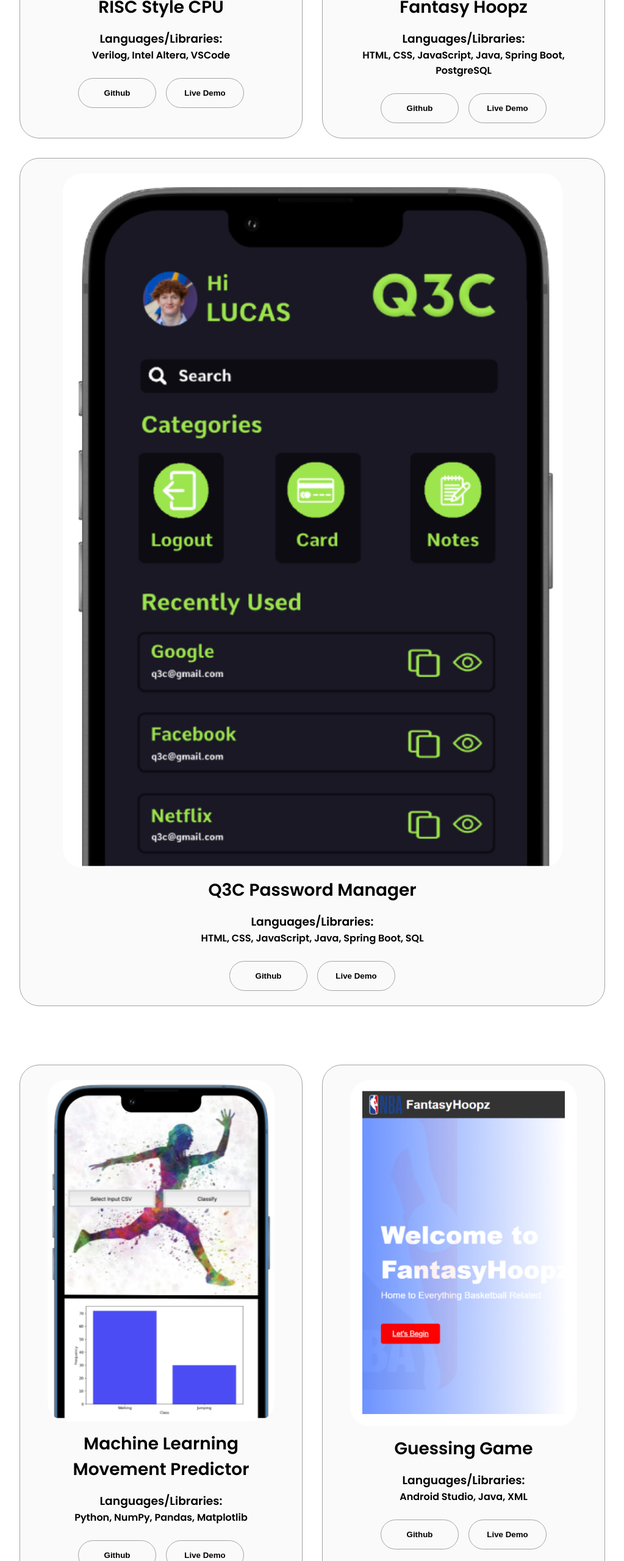
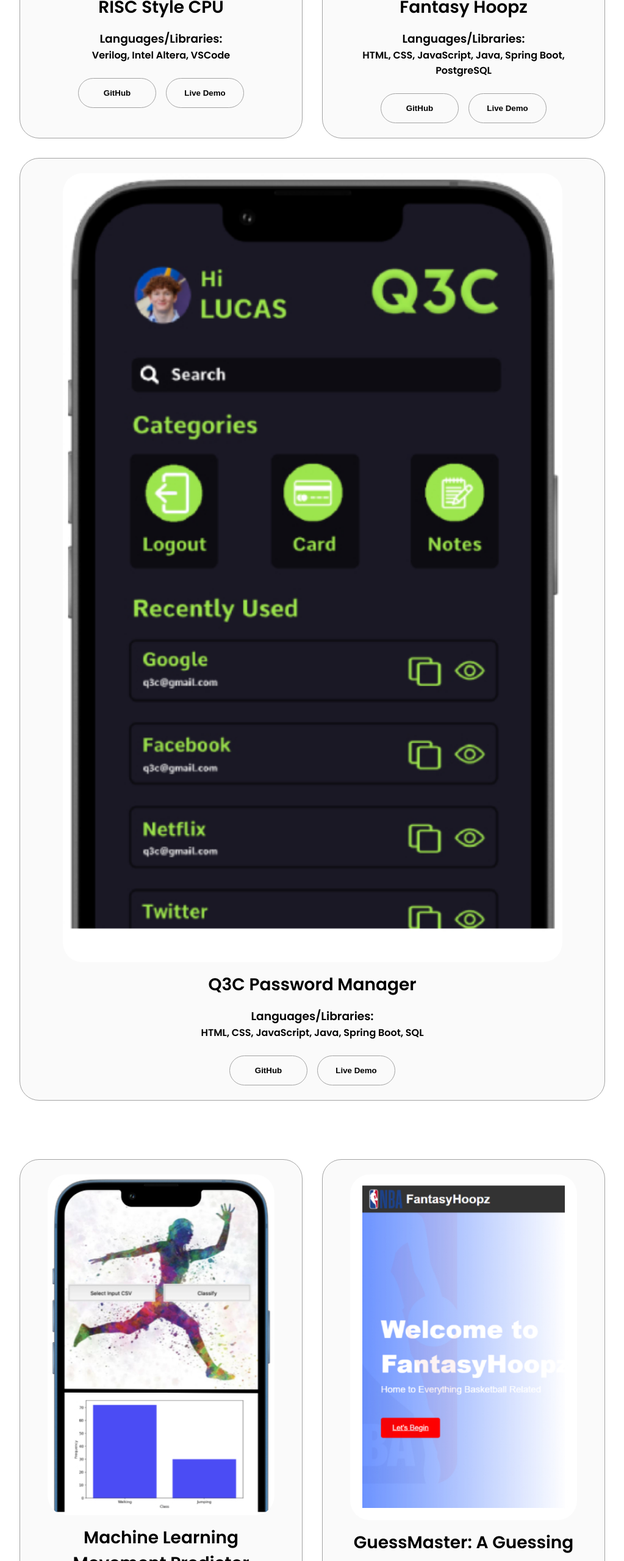
Before and after one commit to nathanddaniel/My-Personal-Website, a plain HTML site: page index.html in a window 1280 px wide. Shown: the part 3240-5800 px from the top of the page at 61% size, without its empty margins (128-1151 px from the left). Drawn offline with Linux system fonts and the light colour scheme.

Commit message:
Adding more projects

```diff
--- a/index.html
+++ b/index.html
@@ -295,7 +295,7 @@
                 class="btn btn-color-2 project-btn"
                 onclick="location.href='https://github.com/nathanddaniel/RISC-CPU/'"
               >
-                Github
+                GitHub
               </button>
               <button
                 class="btn btn-color-2 project-btn"
@@ -322,7 +322,7 @@
                 class="btn btn-color-2 project-btn"
                 onclick="location.href='https://github.com/nathanddaniel/NBA-Fantasy-Full-Stack-Project/'"
               >
-                Github
+                GitHub
               </button>
               <button
                 class="btn btn-color-2 project-btn"
@@ -335,7 +335,7 @@
           <div class="details-container color-container">
             <div class="article-container">
               <img
-                src="./assets/Dashboard Design.jpg"
+                src="./assets/Q3C.jpg"
                 alt="Q3C"
                 class="project-img"
               />
@@ -349,7 +349,7 @@
                 class="btn btn-color-2 project-btn"
                 onclick="location.href='https://github.com/nathanddaniel/Password-Management-System/'"
               >
-                Github
+                GitHub
               </button>
               <button
                 class="btn btn-color-2 project-btn"
@@ -382,7 +382,7 @@
                 class="btn btn-color-2 project-btn"
                 onclick="location.href='https://github.com/nathanddaniel/AccelerometerActivityRecognition/'"
               >
-                Github
+                GitHub
               </button>
               <button
                 class="btn btn-color-2 project-btn"
@@ -400,40 +400,39 @@
                 class="project-img"
               />
             </div>
-            <h2 class="experience-sub-title project-title">Guessing Game</h2>
+            <h2 class="experience-sub-title project-title">GuessMaster: A Guessing Game</h2>
             <h3> Languages/Libraries:</h3>
             <h4>Android Studio, Java, XML</h4>
             <br></b>
             <div class="btn-container">
               <button
                 class="btn btn-color-2 project-btn"
-                onclick="location.href='https://github.com/nathanddaniel/NBA-Fantasy-Full-Stack-Project/'"
+                onclick="location.href='https://github.com/nathanddaniel/GuessMaster/'"
               >
-                Github
-              </button>
-              <button
-                class="btn btn-color-2 project-btn"
-                onclick="location.href='https://fantasyhoopzonline.web.app/'"
-              >
-                Live Demo
+                GitHub
               </button>
             </div>
           </div>
           <div class="details-container color-container">
+            <br></b>
             <div class="article-container">
               <img
-                src="./assets/Dashboard Design.jpg"
+                src="./assets/WC.jpg"
                 alt="Project 3"
                 class="project-img"
               />
             </div>
-            <h2 class="experience-sub-title project-title">Q3C Password Manager</h2>
+            <br></b>
+            <h2 class="experience-sub-title project-title">Text File Word Counter</h2>
+            <h3> Languages/Libraries:</h3>
+            <h4>C++, QT</h4>
+            <br></b>
             <div class="btn-container">
               <button
                 class="btn btn-color-2 project-btn"
                 onclick="location.href='https://github.com/nathanddaniel/Password-Management-System/'"
               >
-                Github
+                GitHub
               </button>
               <button
                 class="btn btn-color-2 project-btn"
```
Also changed, not shown: assets/Q3C.jpg (added), assets/WC.jpg (added).
